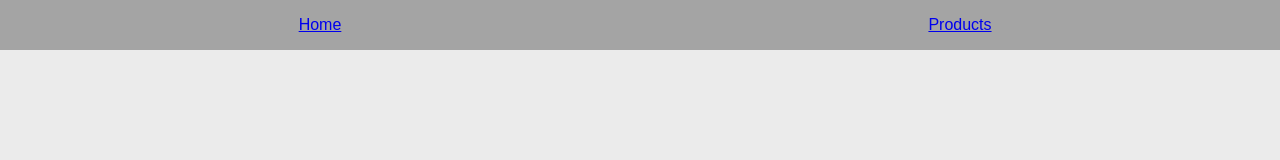
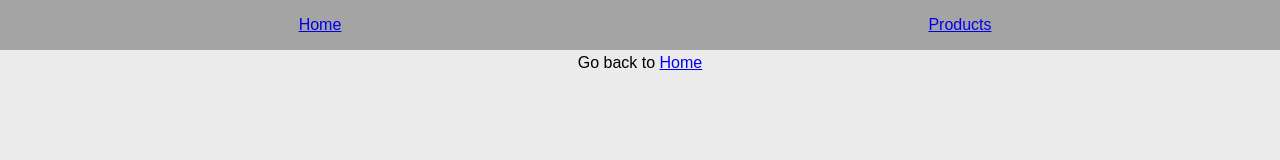
Before and after one commit to Eyal-donut/shoe-shop, a React (Create React App) app: page /products/1 in a window 1280 px wide. Shown: the top 160 px of the page. Built offline with nearby package versions, Linux system fonts and the light colour scheme.

Commit message:
09_edit_form_done

```diff
--- a/src/Pages/ProductDetails.js
+++ b/src/Pages/ProductDetails.js
@@ -1,5 +1,13 @@
+import { Link } from 'react-router-dom'
+
 const ProductDetails = () => {
-    return
+    return (
+        <>
+            <p>
+                Go back to <Link to='/'>Home</Link>
+            </p>
+        </>
+    )
 }
 
 export default ProductDetails
```
